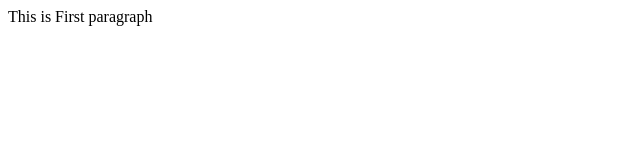
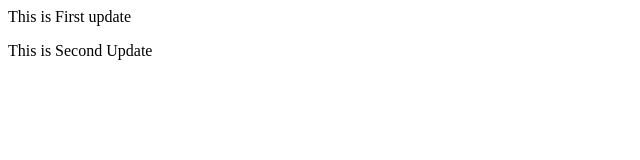
Before and after one commit to Sushma-Gumaj/Simple-Repository, a plain HTML site: page index.html in a window 1280 px wide. Shown: the whole page, without its empty margins (0-640 px from the left). Drawn offline with Linux system fonts and the light colour scheme.

Commit message:
index.html is updated

```diff
--- a/index.html
+++ b/index.html
@@ -1 +1,2 @@
-<p> This is First paragraph</p>
+<p> This is First update</p>
+<p>This is Second Update</p>
```
